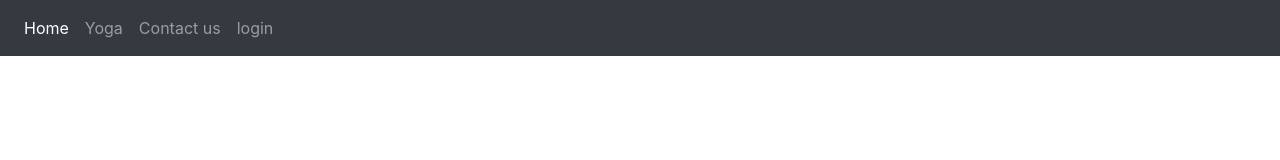
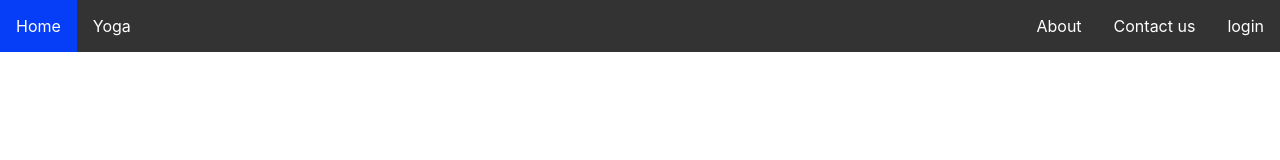
Before and after one commit to lokeshyadavcs/Full-Stack-Project, a plain HTML site: page index.html in a window 1280 px wide. Drawn offline with nearby package versions, Linux system fonts and the light colour scheme.

Commit message:
css navbar added

```diff
--- a/index.html
+++ b/index.html
@@ -8,28 +8,53 @@
   <script src="https://ajax.googleapis.com/ajax/libs/jquery/3.5.1/jquery.min.js"></script>
   <script src="https://cdnjs.cloudflare.com/ajax/libs/popper.js/1.16.0/umd/popper.min.js"></script>
   <script src="https://maxcdn.bootstrapcdn.com/bootstrap/4.5.2/js/bootstrap.min.js"></script>
+  <style>
+    body {margin: 0;}
+
+    ul.topnav {
+      list-style-type: none;
+      margin: 0;
+      padding: 0;
+      overflow: hidden;
+      background-color: #333;
+    }
+
+    ul.topnav li {float: left;}
+
+    ul.topnav li a {
+      display: block;
+      color: white;
+      text-align: center;
+      padding: 14px 16px;
+      text-decoration: none;
+    }
+
+    ul.topnav li a:hover:not(.active) {background-color: rgb(9, 13, 248);}
+
+    ul.topnav li a.active {background-color: #063ef8;}
+
+    ul.topnav li.right {float: right;}
+
+    @media screen and (max-width: 600px) {
+      ul.topnav li.right,
+      ul.topnav li {float: none;}
+    }
+    </style>
 </head>
 <body>
 
 
 
 
-<nav class="navbar navbar-expand-sm bg-dark navbar-dark">
-  <ul class="navbar-nav">
-    <li class="nav-item active">
-      <a class="nav-link" href="#">Home</a>
-    </li>
-    <li class="nav-item">
-      <a class="nav-link" href="pages/Yoga.html">Yoga</a>
-    </li>
-    <li class="nav-item">
-      <a class="nav-link" href="pages/Contact_us.html">Contact us</a>
-    </li>
-    <li class="nav-item">
-      <a class="nav-link " href="pages/login.html">login</a>
-    </li>
+  <ul class="topnav">
+    <li><a class="active" href="#home">Home</a></li>
+    <li><a href="#news">Yoga</a></li>
+    <li class="right"><a href="#about">login</a></li>
+    <li class="right"><a href="#about">Contact us</a></li>
+
+    <li class="right"><a href="#about">About</a></li>
+
   </ul>
-</nav>
 
 
 
```
Also changed, not shown: demo.html (added, +13 -0 lines), pages/Contact_us.html (+1 -1 lines), pages/Yoga.html (+1 -1 lines), pages/login.html (+1 -1 lines), img/dark.jpg (added).
